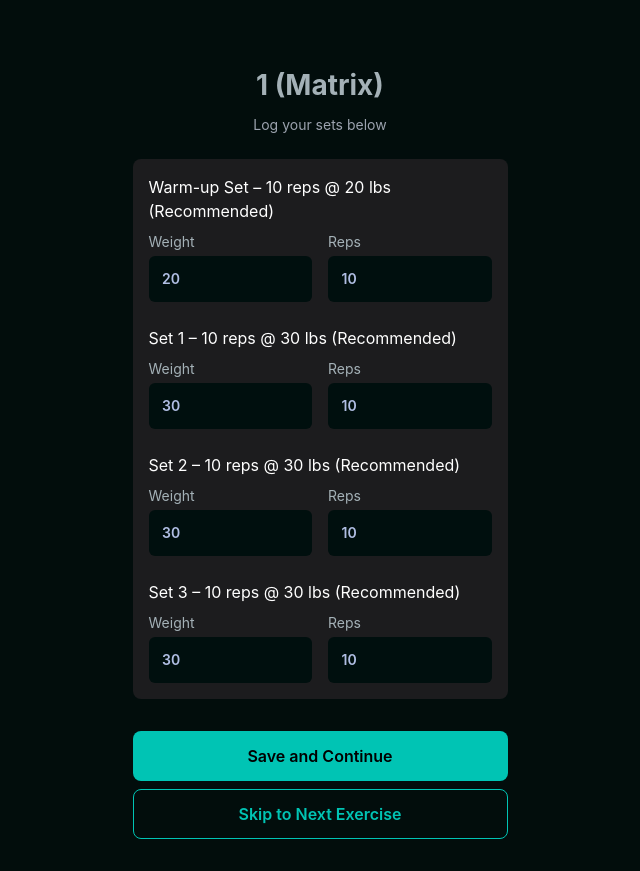
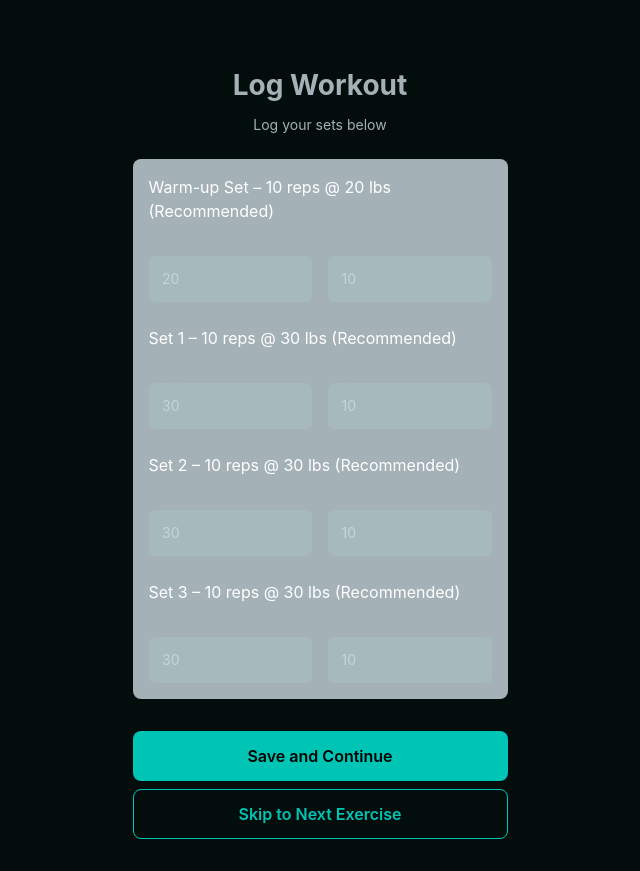
Before and after one commit to Cintegras/formcoach-dev, a React (Vite) app: page /workout-tracking/1 in a window 1280 px wide. Shown: the whole page, without its empty margins (320-960 px from the left). Built offline with nearby package versions, Linux system fonts and the light colour scheme.

Commit message:
Replace white fonts with A4B1B7

```diff
--- a/src/pages/LogWorkout.tsx
+++ b/src/pages/LogWorkout.tsx
@@ -110,14 +110,14 @@ const LogWorkout = () => {
     <PageContainer>
       <div className="mt-8 mb-6">
         <h1 className="font-bold text-[28px] text-center text-[#A4B1B7]">
-          {`${formattedExerciseName} (${getMachineName()})`}
+          Log Workout
         </h1>
-        <p className="font-normal text-[14px] text-[#9CA3AF] text-center mt-2">
+        <p className="font-normal text-[14px] text-[#A4B1B7] text-center mt-2">
           Log your sets below
         </p>
       </div>
 
-      <div className="bg-[#1C1C1E] rounded-lg p-4 mb-6">
+      <div className="bg-[#A4B1B7] rounded-lg p-4 mb-6">
         {sets.map((set, index) => (
           <div key={index} className="mb-6 last:mb-0">
             <p className="font-normal text-[16px] text-[#A4B1B7 mb-2">
@@ -132,7 +132,12 @@ const LogWorkout = () => {
                   value={set.weight}
                   onChange={(e) => updateSet(index, 'weight', e.target.value)}
                   placeholder="Weight"
-                  className="bg-[#000F0E] border-0 rounded-md text-[#B0BEE3] py-[13px] px-[13.5px] w-full h-auto font-semibold text-[18px]"
+                  //className="bg-[#000F0E] border-0 rounded-md text-[#B0BEE3] py-[13px] px-[13.5px] w-full h-auto font-semibold text-[18px]"
+                  className="rounded-md w-full h-auto px-[13.5px] py-[13px] border-0 text-[17px] font-normal font-inter"
+                  style={{
+                    backgroundColor: "rgba(176, 232, 227, 0.12)", // #B0E8E3 @ 12%
+                    color: "rgba(209, 235, 233, 0.62)"           // #D1EBE9 @ 62%
+                  }}
                 />
               </div>
               <div>
@@ -142,7 +147,12 @@ const LogWorkout = () => {
                   value={set.reps}
                   onChange={(e) => updateSet(index, 'reps', e.target.value)}
                   placeholder="Reps"
-                  className="bg-[#000F0E] border-0 rounded-md text-[#B0BEE3] py-[13px] px-[13.5px] w-full h-auto font-semibold text-[18px]"
+                  //className="bg-[#000F0E] border-0 rounded-md text-[#B0BEE3] py-[13px] px-[13.5px] w-full h-auto font-semibold text-[18px]"
+                  className="rounded-md w-full h-auto px-[13.5px] py-[13px] border-0 text-[17px] font-normal font-inter"
+                  style={{
+                    backgroundColor: "rgba(176, 232, 227, 0.12)", // #B0E8E3 @ 12%
+                    color: "rgba(209, 235, 233, 0.62)"           // #D1EBE9 @ 62%
+                  }}
                 />
               </div>
             </div>
```
